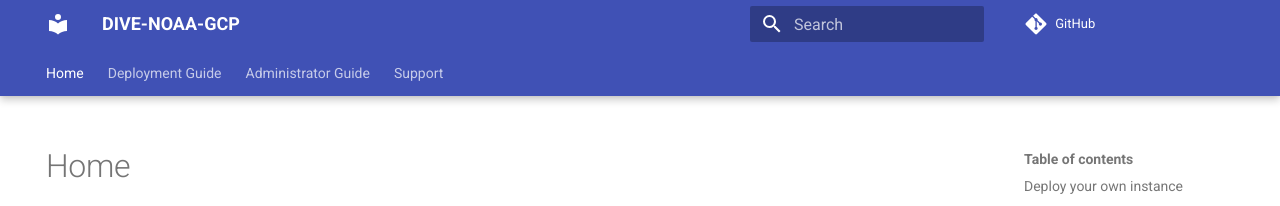
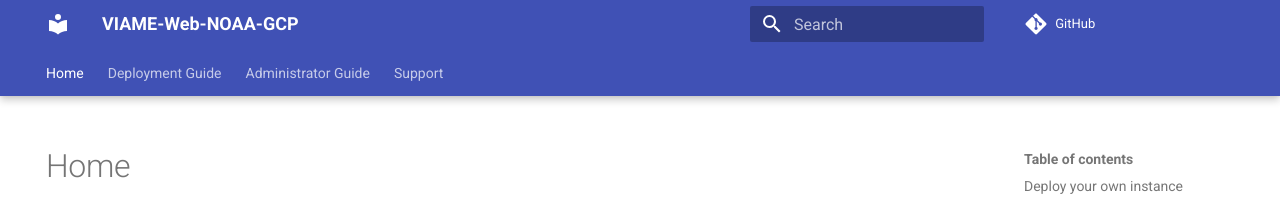
Before and after one commit to SWFSC/viame-web-noaa-gcp, an MkDocs documentation site: the page built from docs/index.md, in a window 1280 px wide. Shown: the top 206 px of the page. Built offline with MkDocs 1.6.1 and Material for MkDocs 9.7.7, drawn with Linux system fonts in a browser that asks for light colours; comment, search, counter and statistics services are not loaded.

Commit message:
update name and urls

```diff
--- a/mkdocs.yml
+++ b/mkdocs.yml
@@ -1,8 +1,8 @@
-site_name: DIVE-NOAA-GCP
-site_url: https://smwoodman.github.io/viame-web-fisheries-cloud
+site_name: VIAME-Web-NOAA-GCP
+site_url: https://us-amlr.github.io/viame-web-noaa-gcp
 site_author: Sam Woodman
 
-repo_url: https://github.com/smwoodman/viame-web-fisheries-cloud
+repo_url: https://github.com/us-amlr/viame-web-noaa-gcp
 
 theme:
   name: material
```
